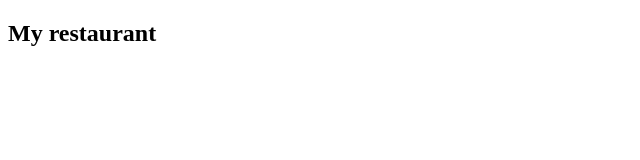
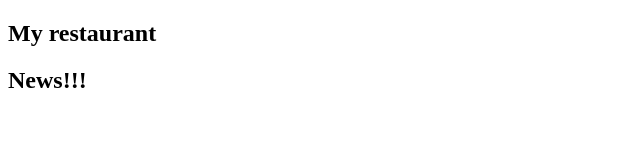
Before and after one commit to GIusy-Musa/my-restaurant, a plain HTML site: page index.html in a window 1280 px wide. Shown: the whole page, without its empty margins (0-640 px from the left). Drawn offline with Linux system fonts and the light colour scheme.

Commit message:
added news section

```diff
--- a/index.html
+++ b/index.html
@@ -11,5 +11,8 @@
             <h1>My restaurant</h1>
         </nav>
     </header>
+    <section>
+        <h2>News!!!</h2>
+    </section>
 </body>
 </html>
```
